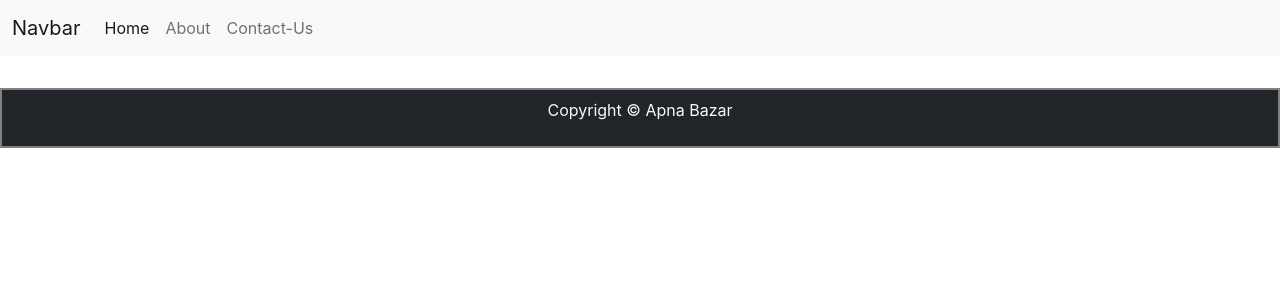
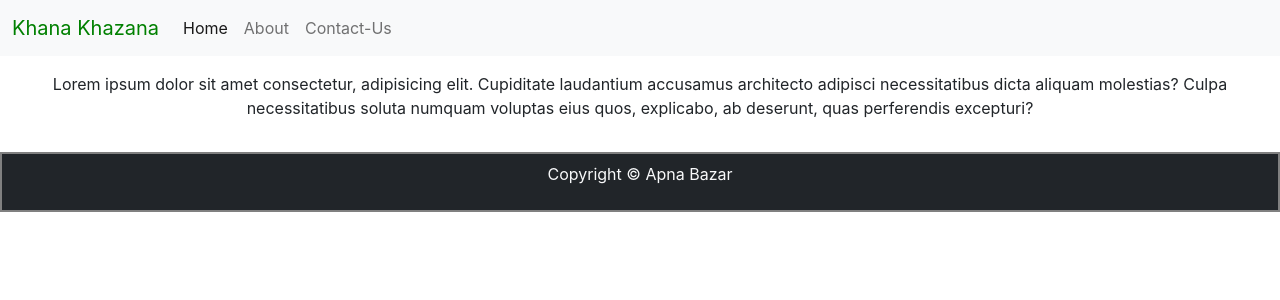
Before and after one commit to Rajan-corient/react-app, a React app: page / in a window 1280 px wide. Shown: the top 300 px of the page. Built offline with nearby package versions, Linux system fonts and the light colour scheme.

Commit message:
home page added

```diff
--- a/src/App.js
+++ b/src/App.js
@@ -4,6 +4,7 @@ import Header from './components/header/Header';
 import Footer from './components/footer/Footer';
 import About from './components/about/About'
 import ContactUs from './components/contact-us/ContactUs'
+import { Home } from './components/home/Home'
 import React from 'react';
 import { BrowserRouter as Router, Routes, Route } from "react-router-dom";
 
@@ -11,17 +12,17 @@ function App() {
   return (
     <div className="App">
       <Router>
-        <Header />
+        <Header title="Khana Khazana"/>
 
         <Routes>
           <Route exact path="/"
-              render={ () => {
-                return (
+              element={
+                 (
                   <>
-
+                    <Home />
                   </>
-                );
-              } }
+                )
+              }
             >
           </Route>
 
--- a/src/components/footer/Footer.js
+++ b/src/components/footer/Footer.js
@@ -1,21 +1,40 @@
 import React from 'react'
 import PropTypes from 'prop-types'
 
-let footerStyle = {
-  width: "100%",
-  border: "2px solid grey",
-  marginTop: "2rem",
-};
 
-const Footer = props => {
-  return (
+class Footer extends React.Component {
 
-    <footer className="bg-dark text-light py-2" style={footerStyle}>
-      <p className="text-center">Copyright &copy; {props.productName}</p>
-    </footer>
+  constructor (props) {
+    super(props);
 
-  )
+    this.state = {
+      footerStyle: {
+        width: "100%",
+        border: "2px solid grey",
+        marginTop: "2rem",
+      }
+    }
+  }
+
+  render () {
+    return (
+      <footer className="bg-dark text-light py-2" style={this.state.footerStyle}>
+        <p className="text-center">Copyright &copy; {this.props.productName}</p>
+      </footer>
+    );
+  }
 }
+
+// same eg witg functio component
+// const Footer = props => {
+//   return (
+
+//     <footer className="bg-dark text-light py-2" style={footerStyle}>
+//       <p className="text-center">Copyright &copy; {props.productName}</p>
+//     </footer>
+
+//   )
+// }
 
 Footer.propTypes = {
   productName: PropTypes.string
--- a/src/components/header/Header.js
+++ b/src/components/header/Header.js
@@ -1,13 +1,16 @@
 import React from 'react'
+import './Header.scss';
 import PropTypes from 'prop-types'
 import { Link } from 'react-router-dom'
 
 const Header = props => {
     return (
-        <div>
+        <div className='header'>
             <nav className="navbar navbar-expand-lg bg-light">
                 <div className="container-fluid">
-                    <Link className="navbar-brand" to="/">Navbar</Link>
+                    <Link className="navbar-brand" to="/">
+                        { props.title }
+                    </Link>
                     <button className="navbar-toggler" type="button" data-bs-toggle="collapse" data-bs-target="#navbarNav" aria-controls="navbarNav" aria-expanded="false" aria-label="Toggle navigation">
                         <span className="navbar-toggler-icon"></span>
                     </button>
--- a/src/components/header/Header.scss
+++ b/src/components/header/Header.scss
@@ -0,0 +1,10 @@
+.header {
+    margin-bottom: 1rem;
+}
+
+.navbar-brand {
+    &:hover {
+        color: rgb(128, 58, 0);
+    }
+    color: green;
+}
--- /dev/null
+++ b/src/components/home/Home.js
@@ -0,0 +1,9 @@
+import React from 'react'
+
+export const Home = () => {
+  return (
+    <div>
+        <p>Lorem ipsum dolor sit amet consectetur, adipisicing elit. Cupiditate laudantium accusamus architecto adipisci necessitatibus dicta aliquam molestias? Culpa necessitatibus soluta numquam voluptas eius quos, explicabo, ab deserunt, quas perferendis excepturi?</p>
+    </div>
+  )
+}
```
Also changed, not shown: src/components/home/Home.scss (added).
